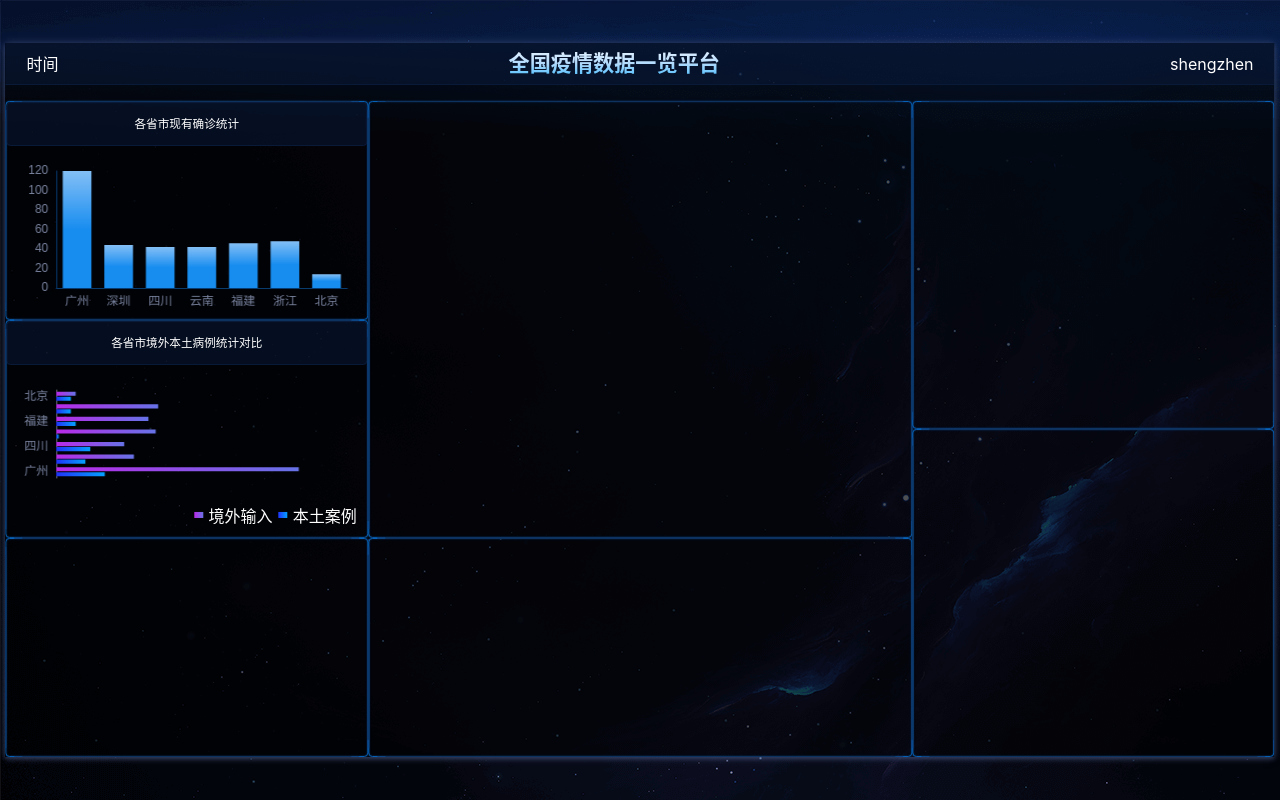
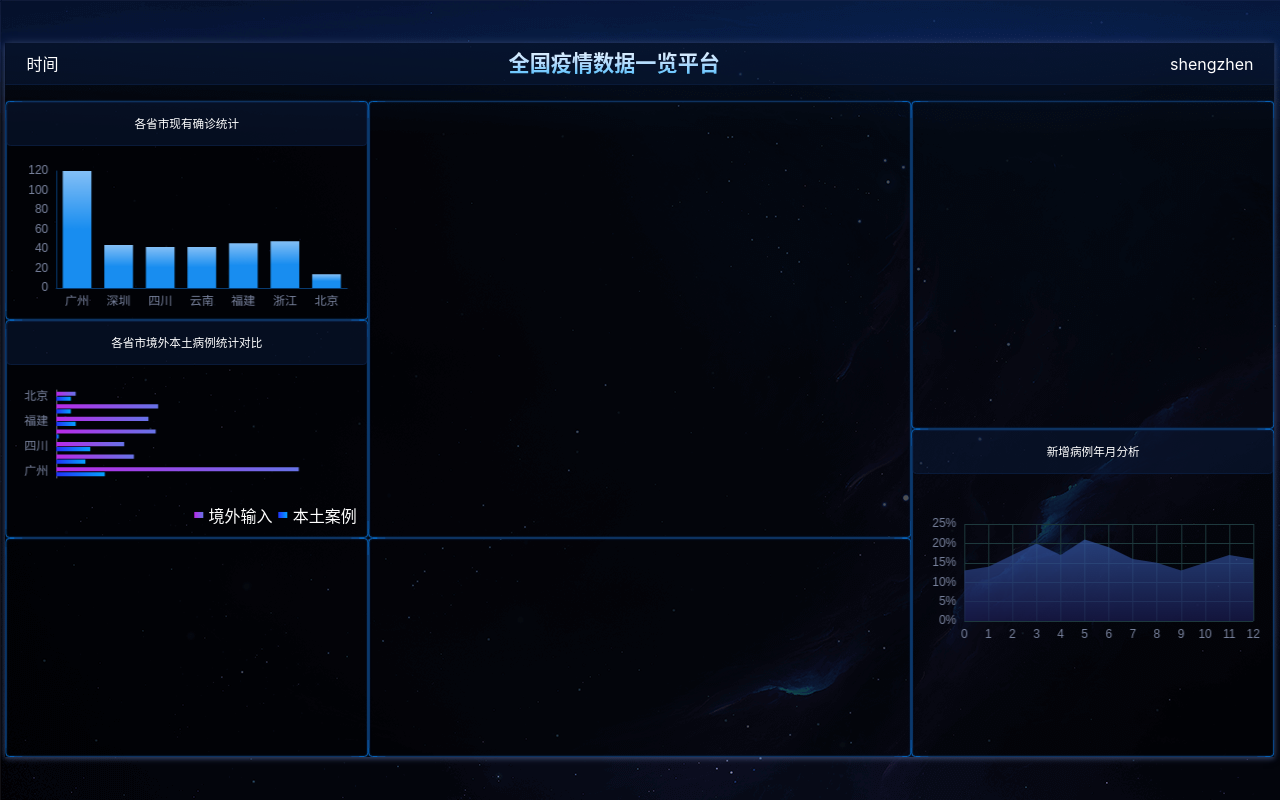
Before and after one commit to xiaolinzi7118/Epidemic-bigScreen, a React (Vite) app: page /#/ in a window 1280 px wide. Built offline with nearby package versions, Linux system fonts and the light colour scheme.

Commit message:
折线图基本完成

```diff
--- /dev/null
+++ b/src/components/chart7.tsx
@@ -0,0 +1,96 @@
+import React, { useEffect, useRef } from 'react';
+import * as echarts from 'echarts';
+import { px } from '../shared/px';
+
+export const Chart7 = () => {
+    const divRef = useRef(null);
+    const myChart = useRef(null);
+    const data = {
+        1: [
+            0.15, 0.13, 0.11,
+            0.13, 0.14, 0.15,
+            0.16, 0.18, 0.21,
+            0.19, 0.17, 0.16,
+            0.15
+        ],
+        2: [
+            0.11, 0.15, 0.16,
+            0.22, 0.19, 0.17,
+            0.16, 0.14, 0.18,
+            0.17, 0.20, 0.17,
+            0.18
+        ],
+        3: [
+            0.13, 0.14, 0.17,
+            0.20, 0.17, 0.21,
+            0.19, 0.16, 0.15,
+            0.13, 0.15, 0.17,
+            0.16
+        ]
+    };
+    const render = data => {
+        myChart.current.setOption({
+            textStyle: {
+                fontSize: px(6),
+                color: '#79839E'
+            },
+            title: { show: false },
+            legend: { show: false },
+            grid: {
+                x: 20,
+                y: 50,
+                x2: 20,
+                y2: 0,
+                containLabel: true
+            },
+            color: ['#3597d4', '#3559a7', '#f6b044', '#ea5c5a', '#3ab059', '#fdfdfd'],
+            xAxis: {
+                type: 'category',
+                boundaryGap: false,
+                data: [0, 1, 2, 3, 4, 5, 6, 7, 8, 9, 10, 11, 12],
+                splitLine: { show: true, lineStyle: { color: '#1e393d' } },
+                axisTick: { show: false },
+                axisLine: { show: false },
+            },
+            yAxis: {
+                type: 'value',
+                splitLine: { lineStyle: { color: '#1e393d' } },
+                axisLabel: {
+                    formatter(val) {
+                        return val * 100 + '%';
+                    }
+                }
+            },
+            series: [{
+                type: 'line',
+                data: data,
+                symbol: 'circle',
+                symbolSize: px(4),
+                lineStyle: { width: px(1) },
+                areaStyle: {
+                    color: new echarts.graphic.LinearGradient(0, 0, 0, 1, [{
+                        offset: 0,
+                        color: '#3559a7'
+                    }, {
+                        offset: 1,
+                        color: '#1b1d52'
+                    }]),
+                }
+            }]
+        });
+    };
+    useEffect(() => {
+        myChart.current = echarts.init(divRef.current);
+        render(data[1]);
+        setInterval(() => {
+            render(data[Math.ceil(Math.random() * 3)]);
+        }, 1500);
+    }, []);
+    return (
+        <div className="chart">
+            <h2>新增病例年月分析</h2>
+            <div ref={divRef} className="chart-content">
+            </div>
+        </div>
+    );
+};
--- a/src/pages/home.tsx
+++ b/src/pages/home.tsx
@@ -2,6 +2,7 @@ import React, { useEffect, useRef } from 'react';
 import './home.scss';
 import { Chart1 } from '../components/chart1';
 import { Chart2 } from '../components/chart2';
+import { Chart7 } from '../components/chart7'
 
 export const Home = () => {
 
@@ -23,7 +24,9 @@ export const Home = () => {
                 <section className="bordered section4"></section>
                 <section className="bordered section5"></section>
                 <section className="bordered section6"></section>
-                <section className="bordered section7"></section>
+                <section className="bordered section7">
+                    <Chart7 />
+                </section>
             </main>
         </div>
     );
```
